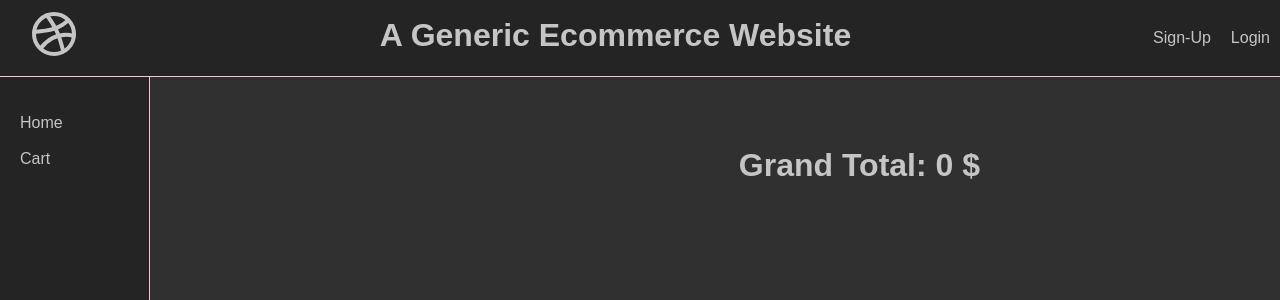
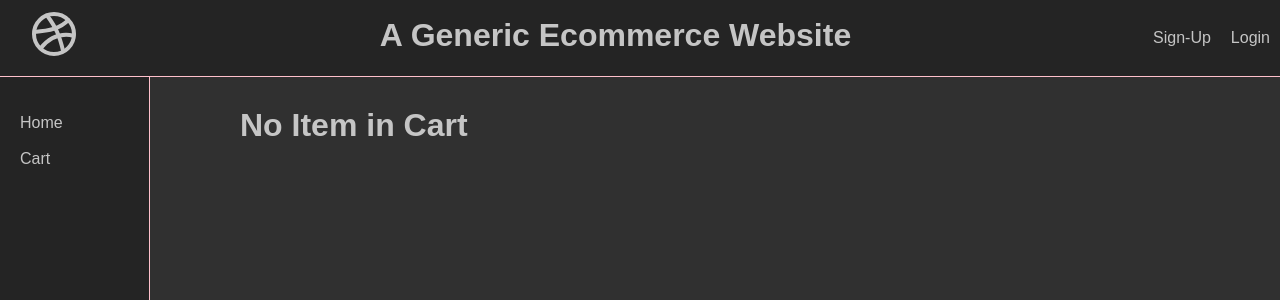
Before and after one commit to Nagul75/Shopping-Cart, a React (Vite) app in the folder Shopping-Cart/: page /cart in a window 1280 px wide. Shown: the top 300 px of the page. Built offline with nearby package versions, Linux system fonts and the light colour scheme.

Commit message:
Add no item in cart functionality

```diff
--- a/Shopping-Cart/src/Components/Cart.jsx
+++ b/Shopping-Cart/src/Components/Cart.jsx
@@ -11,7 +11,9 @@ export default function Cart() {
 
     return(
         <>
-            <div className="cart-container">
+            {cart.length > 0 ?
+            <>
+                <div className="cart-container">
                 {cart.map(item =>
                     <CartItem product = {item}/>
                 )}
@@ -19,6 +21,10 @@ export default function Cart() {
             <div className="total-price">
                 <h1>Grand Total: {total} $</h1>
             </div>
+            </> :
+            <>
+                <h1 className="no-item-cart">No Item in Cart</h1>
+            </>}
         </>
     )
 }
--- a/Shopping-Cart/src/Styles/Cart.css
+++ b/Shopping-Cart/src/Styles/Cart.css
@@ -13,3 +13,7 @@
     margin-top: 20px;
     color: rgb(197,197,197);
 }
+
+.no-item-cart {
+    color: rgb(197,197,197);
+}
```
